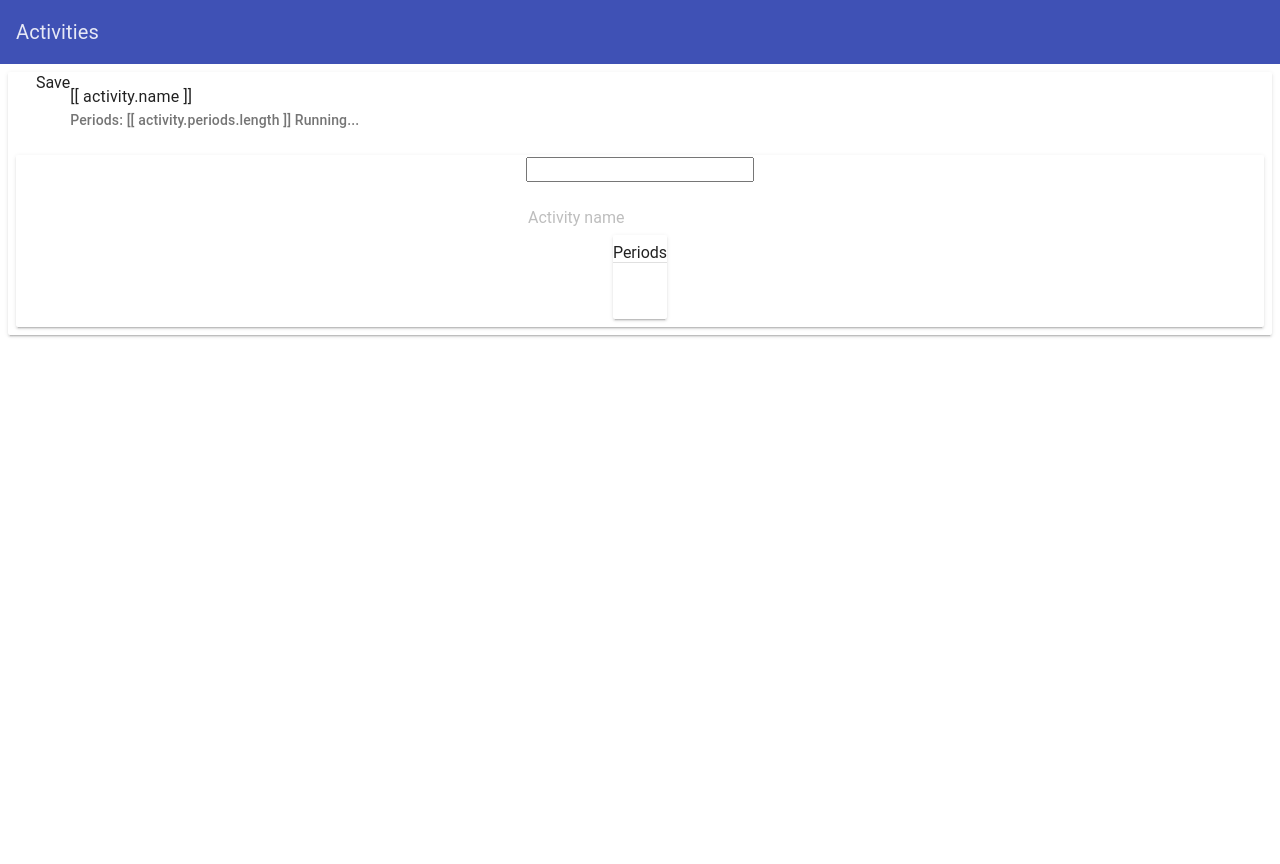
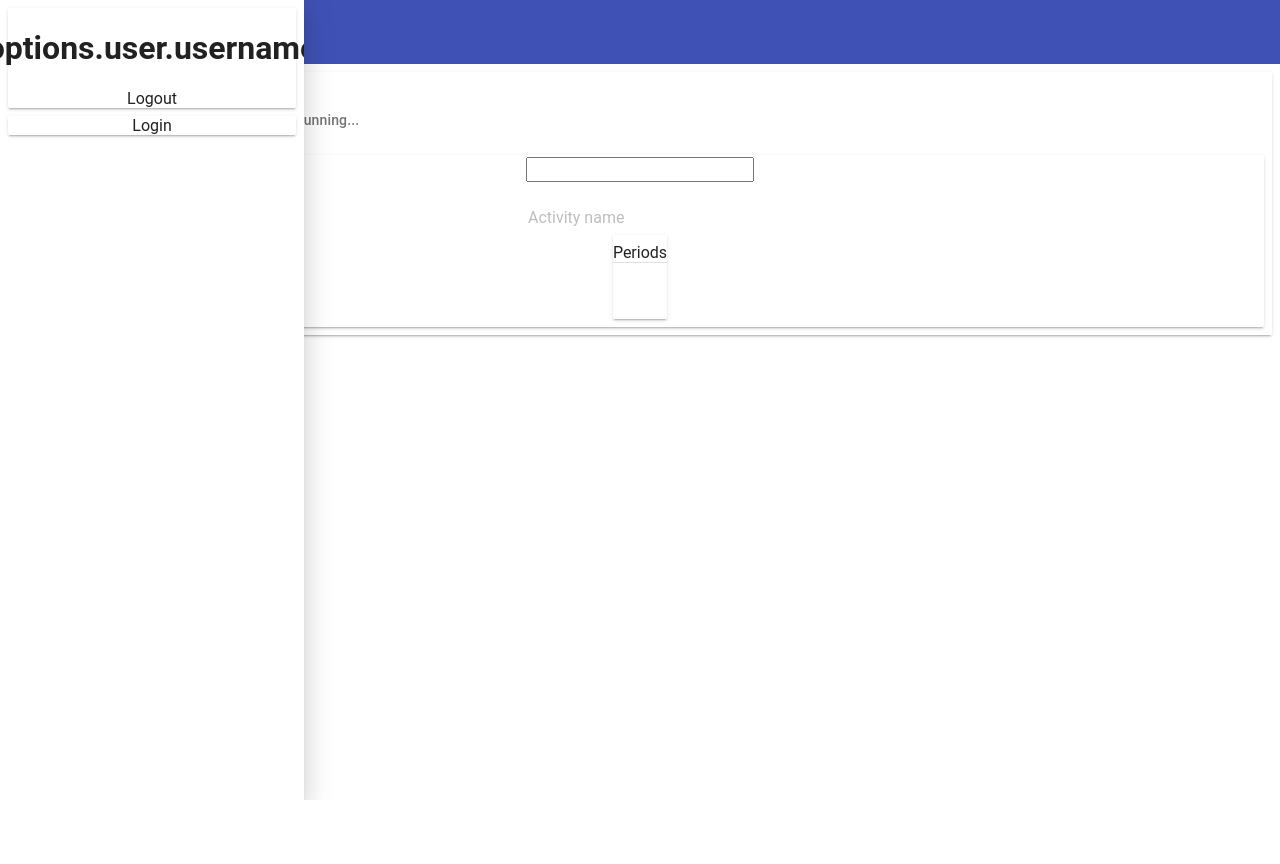
Before and after one commit to maurob/timeperiod, a Django app: template templates/timeperiod/index.html in a window 1280 px wide. After the commit the page ends 800 px from the top, so only its background shows below. Run offline with Django 3.2, Linux system fonts and the light colour scheme; the template is opened without the code that fills it, so the values that code supplies are empty; some libraries are stand-ins or nearby versions.

Commit message:
Login Logout sidebar

```diff
--- a/static/timeperiod/app.js
+++ b/static/timeperiod/app.js
@@ -21,10 +21,40 @@
         return $resourse('api/users/:id/activities/', {id: 'current'});
     }])
 
-    .controller('ActivitiesCtrl', ['Activity', '$anchorScroll', '$location', function(Activity, $anchorScroll, $location) {
+    .controller('OptionsCtrl', ['User', '$mdSidenav', '$http', function(User, $mdSidenav, $http) {
+        var options = this;
+        options.user = null;
+        options.user_is_auth = false;
+
+        User.get(function(data){
+            options.user = data;
+            options.user_is_auth = true;
+        }, function(){
+            options.user = null;
+            options.user_is_auth = false;
+        });
+
+        options.logout = function(){
+            $http.get("/api-auth/logout/")
+            .success(function(){
+                options.user = null;
+            });
+        }
+    }])
+
+    .controller('ActivitiesCtrl', ['Activity', '$anchorScroll', '$location', '$mdSidenav', function(Activity, $anchorScroll, $location, $mdSidenav) {
         var vm = this;
         vm.list = [];
         $anchorScroll.yOffset = 500;
+
+        vm.toggleSidenavbar = function(){
+            var navID = "left";
+            $mdSidenav(navID)
+            .toggle()
+            .then(function () {
+                $log.debug("toggle " + navID + " is done");
+            });
+          }
 
         Activity.query(function(list){
             vm.list = list;
@@ -32,6 +62,7 @@
         })
 
         vm.new = function(){
+
             var obj = {name:'', periods:[], editing:true};
             vm.list.unshift(obj);
         }
--- a/templates/timeperiod/index.html
+++ b/templates/timeperiod/index.html
@@ -11,18 +11,37 @@
     <link rel="stylesheet" href="{% static 'timeperiod/app.css' %}">
     <meta name="viewport" content="width=device-width, initial-scale=1, maximum-scale=1">
   </head>
-  <body ng-controller="ActivitiesCtrl as activities" layout-fill>
+
+  <body>
+
+  <div ng-controller="OptionsCtrl as options">
+  <div layout="row">
+    <md-sidenav class="md-sidenav-left md-whiteframe-z5" md-component-id="left">
+      <md-card layout="column" layout-align="center center" ng-show="options.user" class="md-theme-dark">
+      <h1>
+        [[options.user.username]]
+      </h1>
+      <md-button ng-click="options.logout()">Logout</md-button>
+      </md-card>
+      <md-card layout="column" layout-align="center center" ng-hide="options.user">
+      <md-button href="/api-auth/login/?next=/timeperiod">Login</md-button>
+      </md-card>
+    </md-sidenav>
+  <div ng-controller="ActivitiesCtrl as activities" layout-fill layout="column">
+
     <md-toolbar layout="row">
+      <md-button aria-label="Options" ng-click="activities.toggleSidenavbar()">
+        <md-icon md-svg-src="{% static 'timeperiod/mdi/all/ic_reorder_24px.svg' %}"></md-icon>
+      </md-button>
+
       <h3 class="md-toolbar-tools">Activities</h3>
       <span flex></span>
-      <md-button class="" aria-label="New activity" ng-click="activities.new()">
+      <md-button aria-label="New activity" ng-click="activities.new()" ng-if="options.user">
         <md-icon md-svg-src="{% static 'timeperiod/mdi/content/svg/production/ic_add_24px.svg' %}"></md-icon>
       </md-button>
     </md-toolbar>
     <md-content flex style="height: 100%;">
-      <md-list>
-        <!-- <md-subheader>Activities</md-subheader> -->
-        <!-- <md-divider></md-divider> -->
+      <md-list  ng-if="options.user">
         <div ng-repeat="activity in activities.list">
 
           <!-- Activity item summary -->
@@ -69,10 +88,11 @@
 
       </div>
       </md-list>
-<!--       <md-button class="md-fab right-bottom" aria-label="New activity" ng-click="activities.new()">
-        <md-icon md-svg-src="{% static 'timeperiod/mdi/content/svg/production/ic_add_24px.svg' %}"></md-icon>
-      </md-button>
- -->    </md-content>
+    </md-content>
+  </div>
+</div>
+  </div>
+
 
 <!--
     <script src="https://ajax.googleapis.com/ajax/libs/angularjs/1.3.15/angular.js"></script>
```
